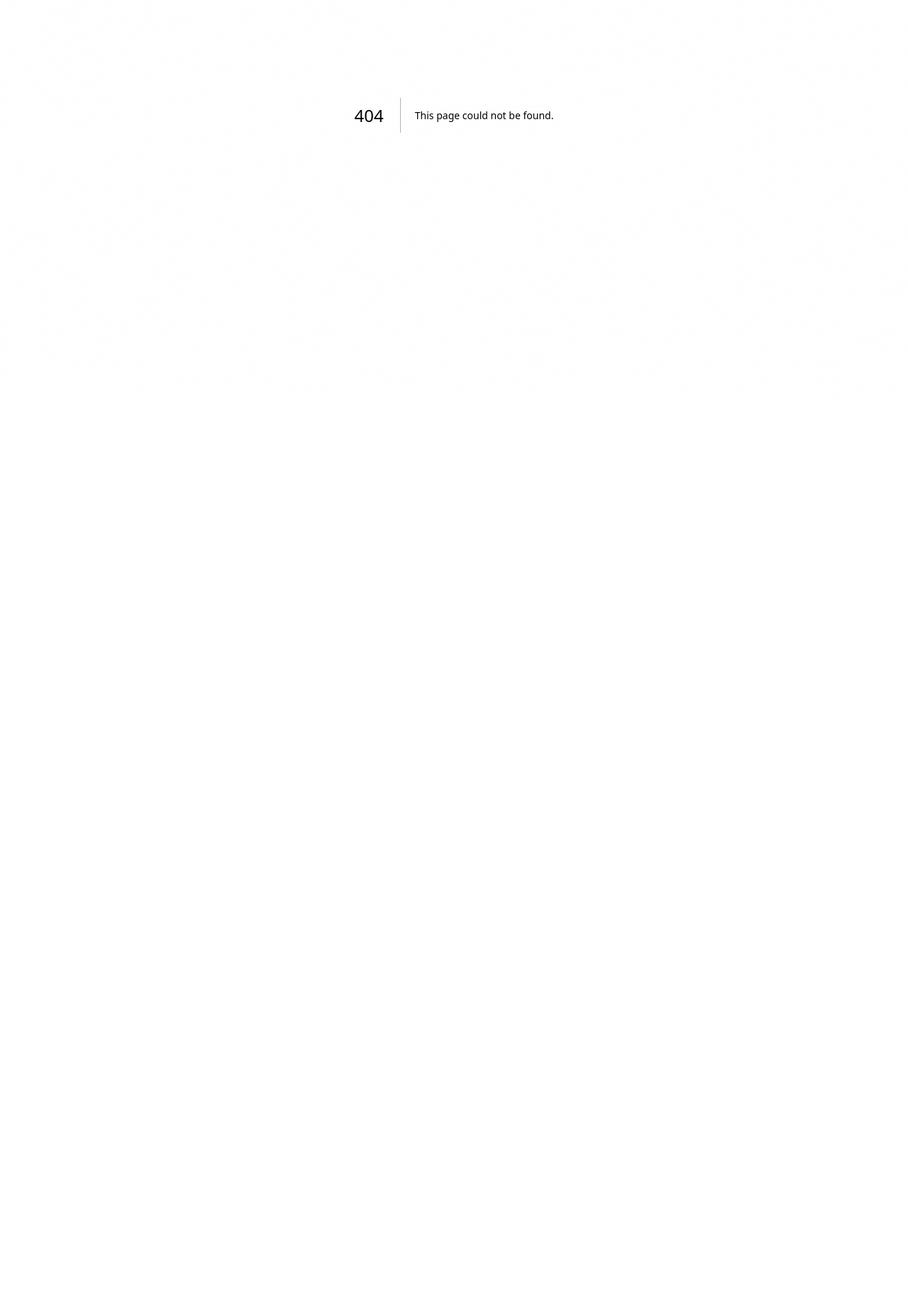
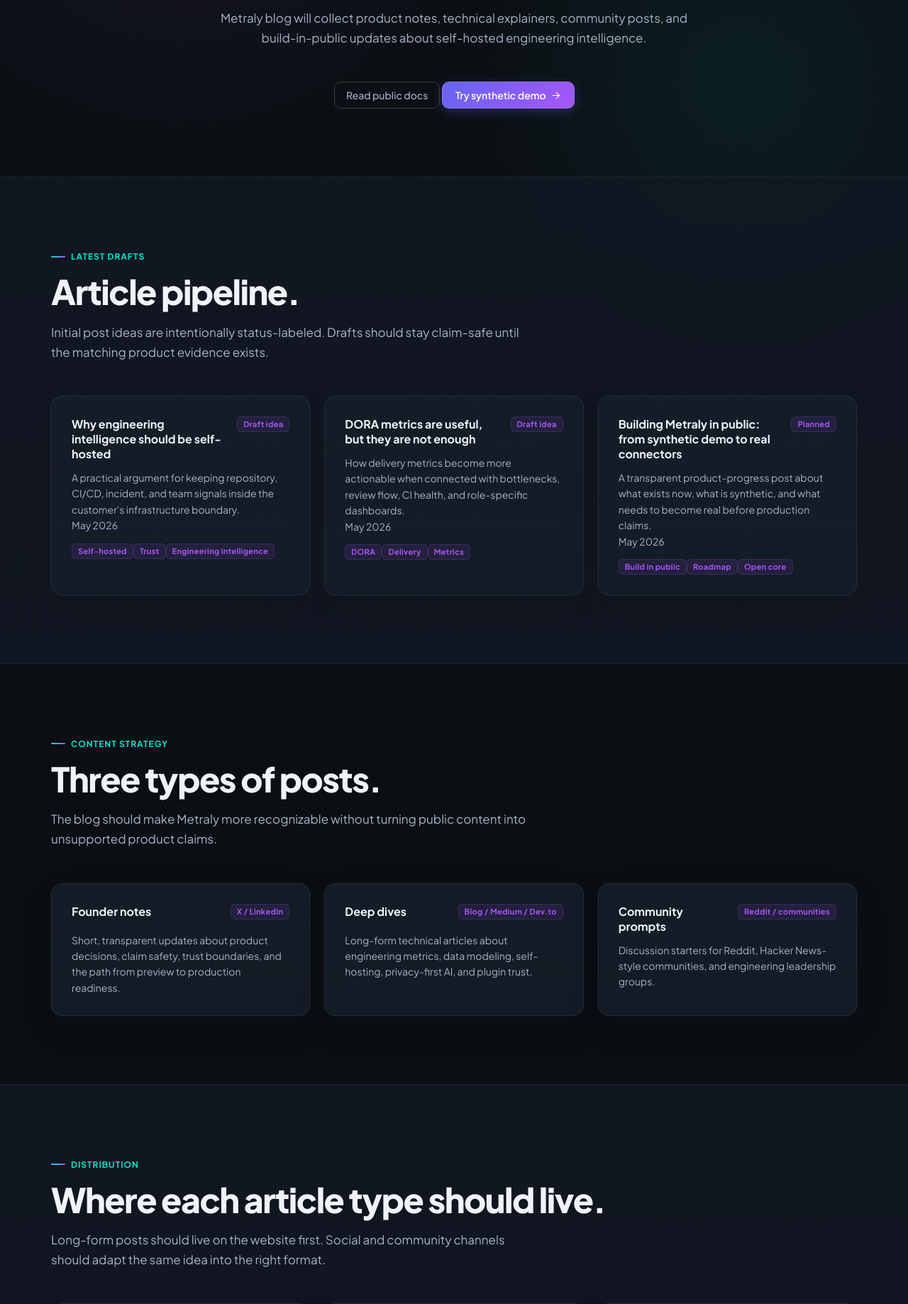
Before and after one commit to getmetraly/website, a Next.js app: page /blog in a window 1280 px wide. Before the commit this address had no page. Shown: the part 238-2076 px from the top of the page at 71% size. Before the commit the page ends 800 px from the top, so only its background shows below. Built offline with nearby package versions, Linux system fonts and the light colour scheme.

Commit message:
feat: add blog landing page

```diff
--- /dev/null
+++ b/app/blog/page.tsx
@@ -0,0 +1,174 @@
+import { SiteShell } from "@/components/site-shell";
+import {
+  ButtonLink,
+  Card,
+  CardHeader,
+  CardLink,
+  CardText,
+  Grid,
+  Icon,
+  Page,
+  Section,
+  SectionHeader,
+  Stack,
+  StatusPill,
+} from "@/components/ui/primitives";
+
+const posts = [
+  {
+    title: "Why engineering intelligence should be self-hosted",
+    teaser:
+      "A practical argument for keeping repository, CI/CD, incident, and team signals inside the customer's infrastructure boundary.",
+    status: "Draft idea",
+    date: "May 2026",
+    href: "/blog/self-hosted-engineering-intelligence",
+    tags: ["Self-hosted", "Trust", "Engineering intelligence"],
+  },
+  {
+    title: "DORA metrics are useful, but they are not enough",
+    teaser:
+      "How delivery metrics become more actionable when connected with bottlenecks, review flow, CI health, and role-specific dashboards.",
+    status: "Draft idea",
+    date: "May 2026",
+    href: "/blog/dora-metrics-not-enough",
+    tags: ["DORA", "Delivery", "Metrics"],
+  },
+  {
+    title: "Building Metraly in public: from synthetic demo to real connectors",
+    teaser:
+      "A transparent product-progress post about what exists now, what is synthetic, and what needs to become real before production claims.",
+    status: "Planned",
+    date: "May 2026",
+    href: "/blog/building-metraly-in-public",
+    tags: ["Build in public", "Roadmap", "Open core"],
+  },
+];
+
+const ideas = [
+  [
+    "Founder notes",
+    "Short, transparent updates about product decisions, claim safety, trust boundaries, and the path from preview to production readiness.",
+    "X / LinkedIn",
+  ],
+  [
+    "Deep dives",
+    "Long-form technical articles about engineering metrics, data modeling, self-hosting, privacy-first AI, and plugin trust.",
+    "Blog / Medium / Dev.to",
+  ],
+  [
+    "Community prompts",
+    "Discussion starters for Reddit, Hacker News-style communities, and engineering leadership groups.",
+    "Reddit / communities",
+  ],
+];
+
+const channels = [
+  ["Website blog", "Canonical long-form posts, product thinking, and durable documentation-adjacent articles."],
+  ["X.com", "Short build-in-public updates, launches, visuals, and opinionated engineering intelligence threads."],
+  ["LinkedIn", "Leadership-oriented posts for CTOs, VPs Engineering, team leads, and platform leaders."],
+  ["Reddit", "Careful discussion posts in relevant communities without overpromising or sounding promotional."],
+  ["Dev.to / Medium", "Republished technical explainers and practical guides with canonical links back to Metraly."],
+  ["GitHub Discussions", "Technical community feedback, roadmap discussions, and contribution-oriented threads."],
+];
+
+export const metadata = {
+  title: "Blog — Metraly",
+  description:
+    "Metraly blog ideas, product notes, engineering intelligence posts, and community content planning.",
+};
+
+export default function BlogPage() {
+  return (
+    <SiteShell>
+      <Page>
+        <Section center>
+          <SectionHeader
+            eyebrow="Blog"
+            title="Build trust before asking teams to connect engineering data."
+            description="Metraly blog will collect product notes, technical explainers, community posts, and build-in-public updates about self-hosted engineering intelligence."
+          />
+
+          <Stack>
+            <div>
+              <ButtonLink href="/docs" variant="ghost">
+                Read public docs
+              </ButtonLink>{" "}
+              <ButtonLink href="/demo">
+                Try synthetic demo <Icon name="arrowRight" />
+              </ButtonLink>
+            </div>
+          </Stack>
+        </Section>
+
+        <Section tone="surface">
+          <SectionHeader
+            eyebrow="Latest drafts"
+            title="Article pipeline."
+            description="Initial post ideas are intentionally status-labeled. Drafts should stay claim-safe until the matching product evidence exists."
+          />
+
+          <Grid columns={3}>
+            {posts.map((post) => (
+              <CardLink key={post.title} href={post.href}>
+                <CardHeader title={post.title} status={post.status} />
+                <CardText>{post.teaser}</CardText>
+                <Stack>
+                  <CardText>{post.date}</CardText>
+                  <div>
+                    {post.tags.map((tag) => (
+                      <StatusPill key={tag}>{tag}</StatusPill>
+                    ))}
+                  </div>
+                </Stack>
+              </CardLink>
+            ))}
+          </Grid>
+        </Section>
+
+        <Section>
+          <SectionHeader
+            eyebrow="Content strategy"
+            title="Three types of posts."
+            description="The blog should make Metraly more recognizable without turning public content into unsupported product claims."
+          />
+
+          <Grid columns={3}>
+            {ideas.map(([title, body, channel]) => (
+              <Card key={title}>
+                <CardHeader title={title} status={channel} />
+                <CardText>{body}</CardText>
+              </Card>
+            ))}
+          </Grid>
+        </Section>
+
+        <Section tone="surface">
+          <SectionHeader
+            eyebrow="Distribution"
+            title="Where each article type should live."
+            description="Long-form posts should live on the website first. Social and community channels should adapt the same idea into the right format."
+          />
+
+          <Grid columns={3}>
+            {channels.map(([title, body]) => (
+              <Card key={title}>
+                <CardHeader title={title} />
+                <CardText>{body}</CardText>
+              </Card>
+            ))}
+          </Grid>
+        </Section>
+
+        <Section width="small" center>
+          <SectionHeader
+            title="Next: turn ideas into a two-week publishing plan."
+            description="The next layer can add a status file, planned publishing dates, target channels, article briefs, and claim-safe review checkpoints."
+          />
+          <ButtonLink href="/docs" variant="ghost">
+            Review claim-safe docs
+          </ButtonLink>
+        </Section>
+      </Page>
+    </SiteShell>
+  );
+}
```
